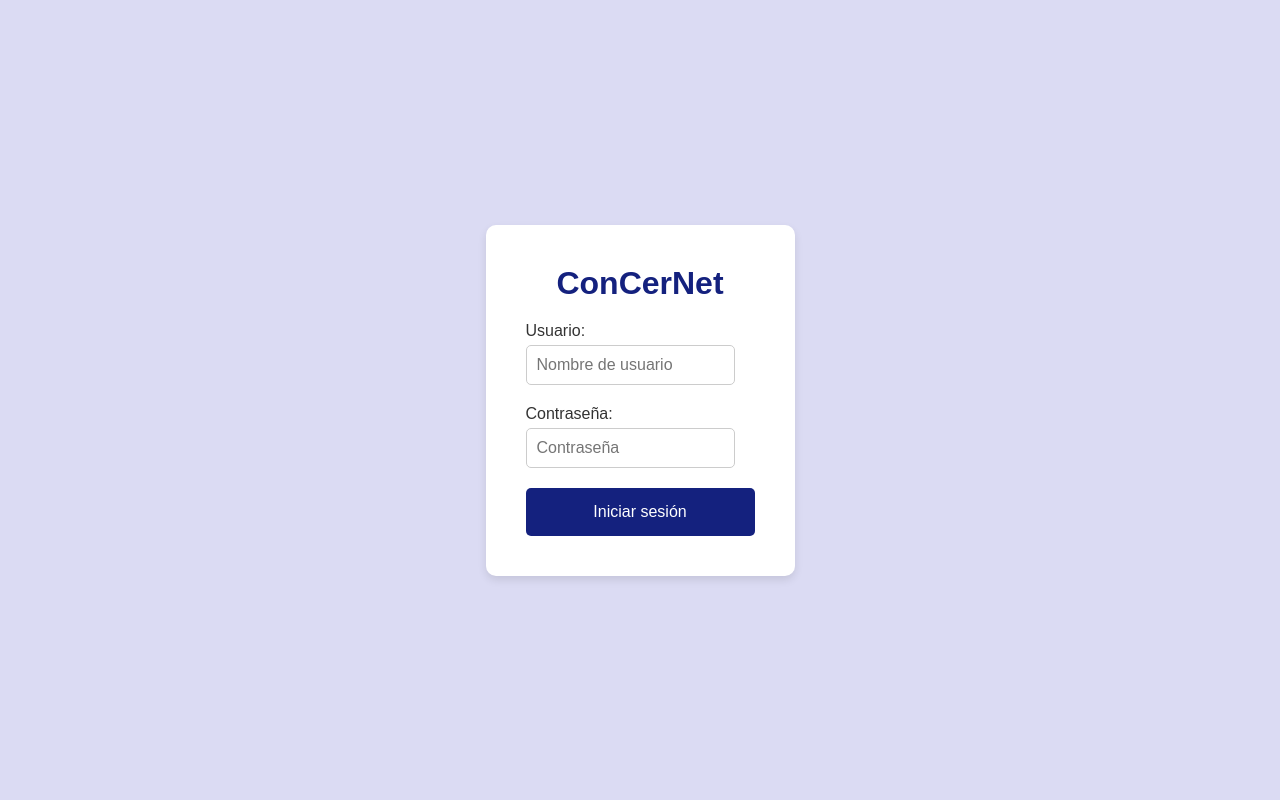
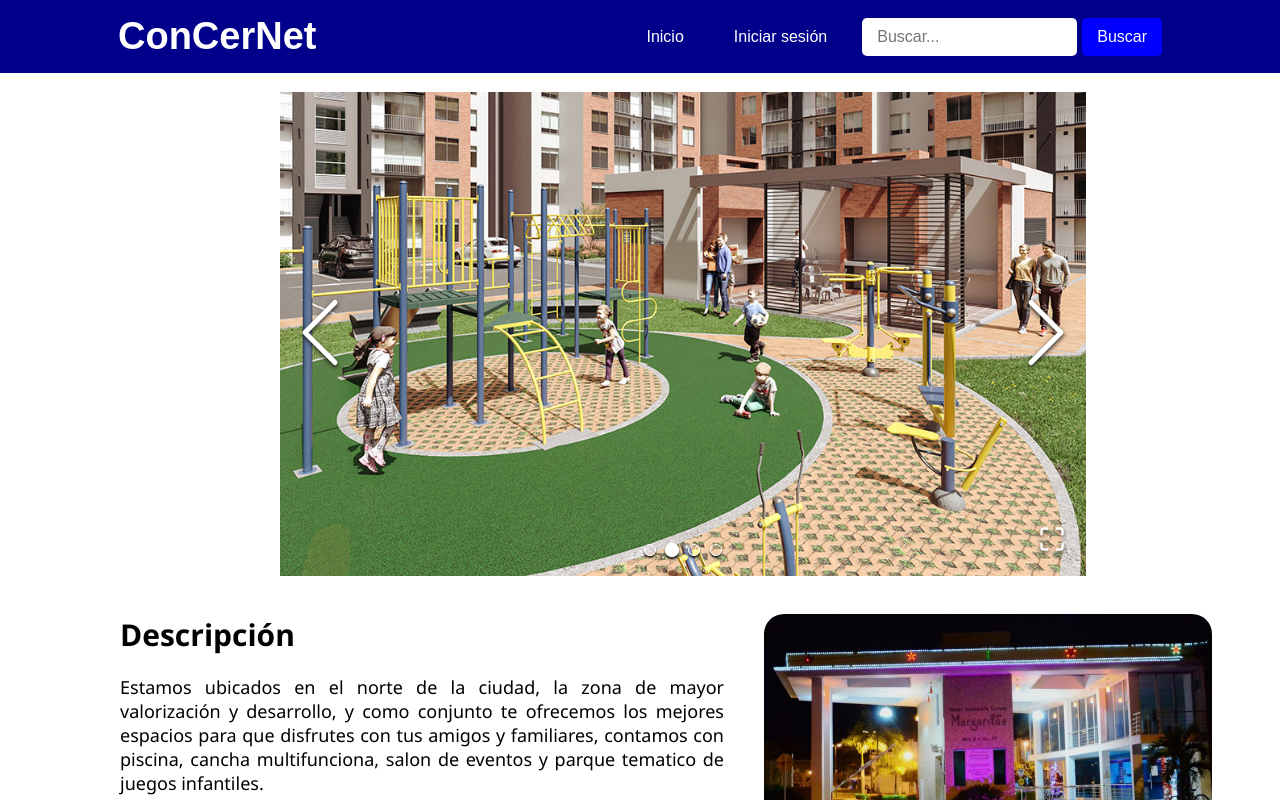
Before and after one commit to ConCerNet/ConCerNet, a React (Create React App) app in the folder concernet/: page / in a window 1280 px wide. Shown: the top 800 px of the page. Built offline with nearby package versions, Linux system fonts and the light colour scheme.

Commit message:
Actualizacion de componentes, paginas y estilos

```diff
--- a/concernet/src/App.js
+++ b/concernet/src/App.js
@@ -10,7 +10,7 @@ function App() {
     <AuthProvider>
     <Routes>
 
-        <Route path="/" element={<Login />} />
+        <Route path="/" element={<Dashboard />} />
         <Route path="/Login" element={<Login />} />
         <Route element={<PrivateRoute />}>
         <Route path="/Dashboard" element={<Dashboard />} />
--- a/concernet/src/Components/NavBar.jsx
+++ b/concernet/src/Components/NavBar.jsx
@@ -11,8 +11,8 @@ const NavBar = () => {
                     <h1>ConCerNet</h1>
                 </div>
                 <ul>
-                    <li><Link to="/Dashboard">Principal</Link></li>
-                    <li><Link to="/Login">Cerrar sesión</Link></li>
+                    <li><Link to="/Dashboard">Inicio</Link></li>
+                    <li><Link to="/Login">Iniciar sesión</Link></li>
                 </ul>
                 <div class="busqueda-bar">
                     <input type="text" placeholder="Buscar..."/>
--- a/concernet/src/Pages/Dashboard.jsx
+++ b/concernet/src/Pages/Dashboard.jsx
@@ -39,15 +39,15 @@ const Dashboard = () => {
                 <NavBar />
                 <body>
                     <div className="home">
-
-                        <div style={{backgroundColor: "white", width: "55vw", margin:"20px 350px"}}>
+                        <br/><br/><br/><br/>
+                        <div className="galeria" style={{backgroundColor: "white", width: "63vw", margin:"20px 280px"}}>
                                 <div className="galeria">
                                     <ImageGallery items={images}
-                                    showNav={false}
+                                        showNav={true}
                                         showPlayButton={false}
                                         slideDuration={900}
                                         showBullets={true}
-                                    showThumbnails={true}
+                                        showThumbnails={false}
                                         slideInterval={3000}
                                         autoPlay={true}
                                     >
@@ -55,7 +55,6 @@ const Dashboard = () => {
 
                                 </div>
                             <br/>
-
                         </div>
 
                         <div className="descripcion">
--- a/concernet/src/Styles/Dashboard.css
+++ b/concernet/src/Styles/Dashboard.css
@@ -1,3 +1,7 @@
+.galeria {
+    position: relative;
+}
+
 .descripcion {
     width: 90vw;
     margin: 10px 100px;
--- a/concernet/src/Styles/NavBar.css
+++ b/concernet/src/Styles/NavBar.css
@@ -10,6 +10,10 @@
     align-items: center;
     background-color: darkblue;
     padding: 15px 118px;
+    position: fixed;
+    z-index: 10;
+    width: 100%;
+    top: 0;
 }
 
 .Titulo{
```
Lines whose indentation alone changed are shown as unchanged.
